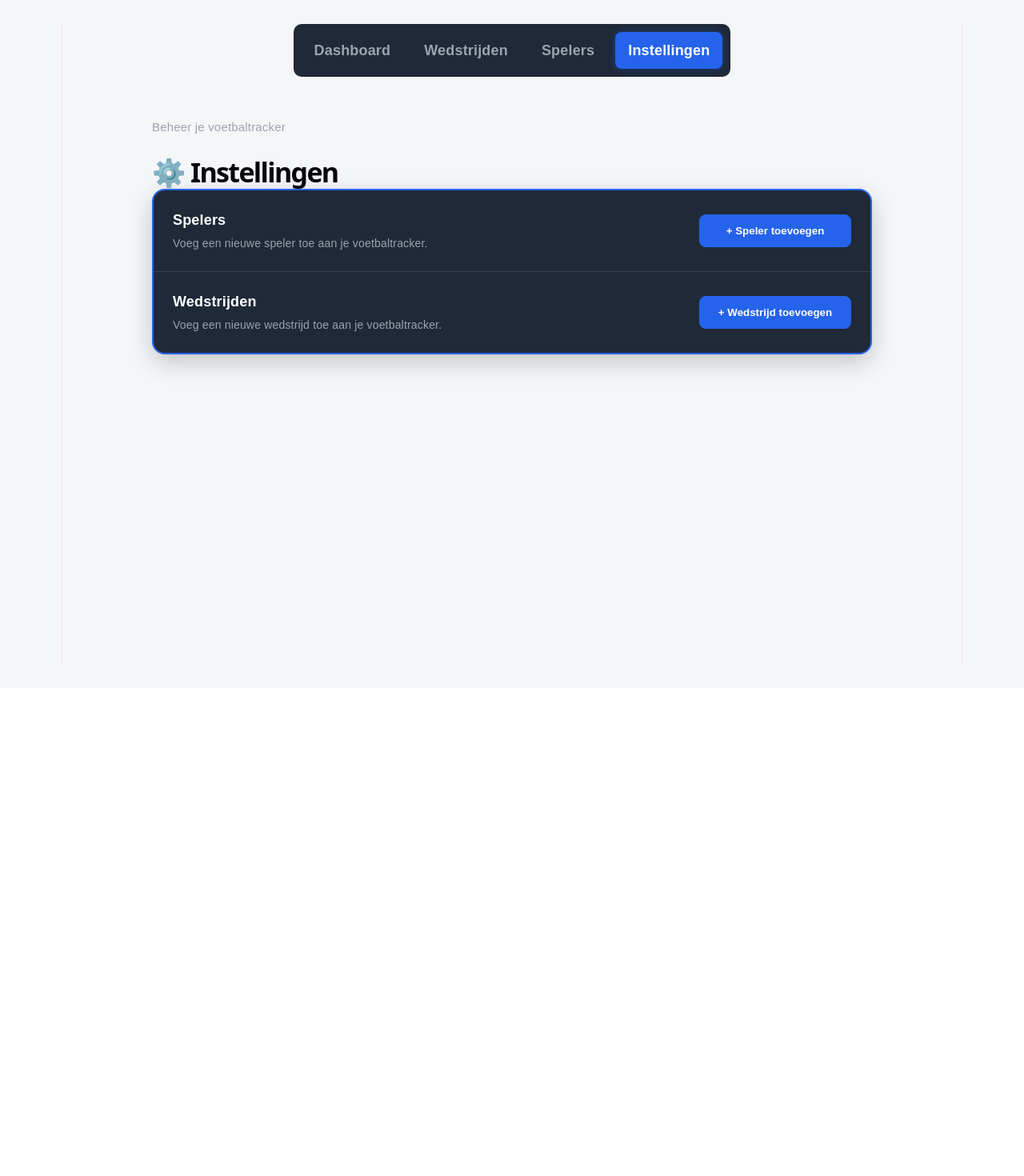
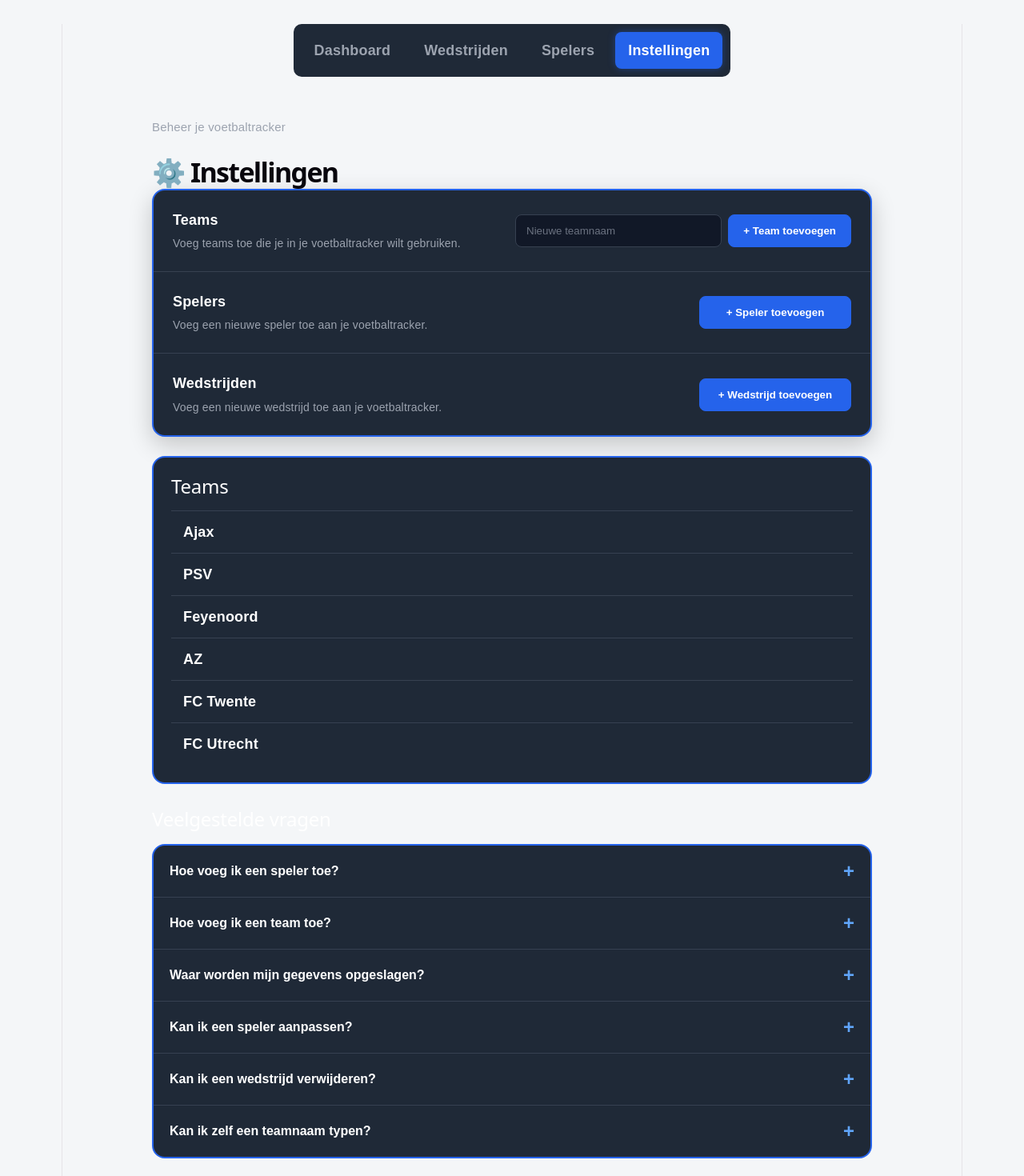
Before and after one commit to Ryan050409/simpel-design, a React (Vite) app: page /instellingen in a window 1280 px wide. Shown: the top 1470 px of the page at 80% size. Before the commit the page ends 860 px from the top, so only its background shows below. Built offline with nearby package versions, Linux system fonts and the light colour scheme.

Commit message:
meerdere functies toegevoegd aan instellingenpagina

```diff
--- a/src/App.css
+++ b/src/App.css
@@ -706,3 +706,145 @@ nav a.active {
         font-size: 13px;
     }
 }
+.team-setting-form {
+    display: grid;
+    grid-template-columns: minmax(180px, 1fr) auto;
+    gap: 8px;
+    flex-shrink: 0;
+    width: 420px;
+}
+
+.team-setting-form input {
+    width: 100%;
+    margin: 0;
+    padding: 11px 13px;
+    border: 1px solid #374151;
+    border-radius: 8px;
+    background: #111827;
+    color: white;
+    outline: none;
+}
+
+.team-setting-form input::placeholder {
+    color: #6b7280;
+}
+
+.team-setting-form input:focus {
+    border-color: #2563eb;
+}
+
+.team-setting-form button {
+    min-width: 150px;
+}
+
+.team-warning {
+    grid-column: 1 / -1;
+    color: #ef4444 !important;
+}
+
+.teams-list {
+    margin-top: 24px;
+    padding: 22px;
+    background: #1f2937;
+    border: 2px solid #2563eb;
+    border-radius: 16px;
+}
+
+.teams-list h2 {
+    margin: 0 0 16px;
+    color: white;
+}
+
+.team-item {
+    display: flex;
+    align-items: center;
+    padding: 13px 15px;
+    border-top: 1px solid #374151;
+    color: white;
+    font-weight: 600;
+}
+
+@media (max-width: 700px) {
+    .team-setting-form {
+        grid-template-columns: 1fr;
+        width: 100%;
+    }
+
+    .team-setting-form button {
+        width: 100%;
+    }
+}
+.faq-section {
+    margin-top: 30px;
+}
+
+.faq-section h2 {
+    margin: 0 0 16px;
+    color: white;
+    font-size: 24px;
+}
+
+.faq-list {
+    overflow: hidden;
+    background: #1f2937;
+    border: 2px solid #2563eb;
+    border-radius: 16px;
+}
+
+.faq-item {
+    border-bottom: 1px solid #374151;
+}
+
+.faq-item:last-child {
+    border-bottom: none;
+}
+
+.faq-question {
+    display: flex;
+    align-items: center;
+    justify-content: space-between;
+    gap: 20px;
+    width: 100%;
+    margin: 0;
+    padding: 18px 20px;
+    border: none;
+    border-radius: 0;
+    background: transparent;
+    color: white;
+    text-align: left;
+    font-size: 16px;
+    font-weight: 600;
+    cursor: pointer;
+}
+
+.faq-question:hover {
+    background: #263449;
+}
+
+.faq-question span:last-child {
+    flex-shrink: 0;
+    color: #60a5fa;
+    font-size: 24px;
+}
+
+.faq-answer {
+    padding: 0 20px 18px;
+    color: #9ca3af;
+    font-size: 14px;
+    line-height: 1.6;
+}
+
+@media (max-width: 700px) {
+    .faq-section h2 {
+        font-size: 21px;
+    }
+
+    .faq-question {
+        padding: 16px;
+        font-size: 15px;
+    }
+
+    .faq-answer {
+        padding: 0 16px 16px;
+    }
+}
--- a/src/App.tsx
+++ b/src/App.tsx
@@ -31,6 +31,11 @@ export type Match = {
   homeGoals: number;
   awayGoals: number;
   date: string;
+};
+
+export type Team = {
+  id: number;
+  name: string;
 };
 
 function App() {
@@ -85,6 +90,42 @@ function App() {
     }
   );
 
+  const [teams, setTeams] = useState<Team[]>(
+    () => {
+      const savedTeams =
+        localStorage.getItem("teams");
+
+      return savedTeams
+        ? JSON.parse(savedTeams)
+        : [
+            {
+              id: 1,
+              name: "Ajax"
+            },
+            {
+              id: 2,
+              name: "PSV"
+            },
+            {
+              id: 3,
+              name: "Feyenoord"
+            },
+            {
+              id: 4,
+              name: "AZ"
+            },
+            {
+              id: 5,
+              name: "FC Twente"
+            },
+            {
+              id: 6,
+              name: "FC Utrecht"
+            }
+          ];
+    }
+  );
+
   useEffect(() => {
     localStorage.setItem(
       "players",
@@ -98,6 +139,13 @@ function App() {
       JSON.stringify(matches)
     );
   }, [matches]);
+
+  useEffect(() => {
+    localStorage.setItem(
+      "teams",
+      JSON.stringify(teams)
+    );
+  }, [teams]);
 
   return (
     <BrowserRouter>
@@ -113,6 +161,7 @@ function App() {
         <NavLink to="/spelers">
           Spelers
         </NavLink>
+
         <NavLink to="/instellingen">
           Instellingen
         </NavLink>
@@ -150,19 +199,19 @@ function App() {
             />
           }
         />
+
         <Route
           path="/instellingen"
           element={
             <SettingsPage
-      matches={matches}
               setMatches={setMatches}
-      playerList={playerList}
               setPlayerList={setPlayerList}
+              teams={teams}
+              setTeams={setTeams}
             />
           }
         />
       </Routes>
-
     </BrowserRouter>
   );
 }
--- a/src/SettingsPage.tsx
+++ b/src/SettingsPage.tsx
@@ -1,7 +1,6 @@
 import { useState } from "react";
 import type { Dispatch, SetStateAction } from "react";
 import PlayerForm from "./PlayerForm.tsx";
-import MatchForm from "./MatchForm.tsx";
 
 type Player = {
     name: string;
@@ -23,31 +22,67 @@ type Match = {
     date: string;
 };
 
+type Team = {
+    id: number;
+    name: string;
+};
+
 type SettingsPageProps = {
-    matches: Match[];
     setMatches: Dispatch<SetStateAction<Match[]>>;
-    playerList: Player[];
     setPlayerList: Dispatch<SetStateAction<Player[]>>;
+    teams: Team[];
+    setTeams: Dispatch<SetStateAction<Team[]>>;
 };
 
 function SettingsPage({
-    matches,
-    setMatches,
-    playerList,
-    setPlayerList
+    setPlayerList,
+    teams,
+    setTeams
 }: SettingsPageProps) {
     const [showPlayerPopup, setShowPlayerPopup] =
-        useState(false);
-
-    const [showMatchPopup, setShowMatchPopup] =
         useState(false);
 
     const [editingPlayer, setEditingPlayer] =
         useState<Player | null>(null);
 
-    const [editingMatch, setEditingMatch] =
-        useState<Match | null>(null);
+    const [newTeam, setNewTeam] = useState("");
 
+    const [teamWarning, setTeamWarning] =
+        useState("");
+    const [openQuestion, setOpenQuestion] = useState<number | null>(null);
+
+const faqs = [
+    {
+        question: "Hoe voeg ik een speler toe?",
+        answer:
+            "Ga naar Instellingen en klik bij Spelers op '+ Speler toevoegen'. Vul de gegevens in en sla de speler op."
+    },
+    {
+        question: "Hoe voeg ik een team toe?",
+        answer:
+            "Ga naar Instellingen en gebruik het onderdeel Teams. Vul de naam van het team in en klik op '+ Team toevoegen'."
+    },
+    {
+        question: "Waar worden mijn gegevens opgeslagen?",
+        answer:
+            "Je gegevens worden lokaal in je browser opgeslagen. Daardoor blijven je spelers, wedstrijden en teams bewaard wanneer je de pagina opnieuw opent."
+    },
+    {
+        question: "Kan ik een speler aanpassen?",
+        answer:
+            "Ja. Ga naar Spelers en klik bij de gewenste speler op 'Bewerken'."
+    },
+    {
+        question: "Kan ik een wedstrijd verwijderen?",
+        answer:
+            "Ja. Ga naar Wedstrijden en klik bij de gewenste wedstrijd op 'Verwijderen'."
+    },
+    {
+        question: "Kan ik zelf een teamnaam typen?",
+        answer:
+            "Ja. Bij het toevoegen van spelers en wedstrijden kun je een bestaand team kiezen of zelf een teamnaam invoeren."
+    }
+];
     function openPlayerPopup() {
         setEditingPlayer(null);
         setShowPlayerPopup(true);
@@ -58,14 +93,39 @@ function SettingsPage({
         setShowPlayerPopup(false);
     }
 
-    function openMatchPopup() {
-        setEditingMatch(null);
-        setShowMatchPopup(true);
-    }
+    function addTeam() {
+        const teamName = newTeam.trim();
 
-    function closeMatchPopup() {
-        setEditingMatch(null);
-        setShowMatchPopup(false);
+        if (teamName === "") {
+            setTeamWarning(
+                "Vul een teamnaam in."
+            );
+            return;
+        }
+
+        const teamExists = teams.some(
+            (team) =>
+                team.name.toLowerCase() ===
+                teamName.toLowerCase()
+        );
+
+        if (teamExists) {
+            setTeamWarning(
+                "Dit team bestaat al."
+            );
+            return;
+        }
+
+        setTeams((currentTeams) => [
+            ...currentTeams,
+            {
+                id: Date.now(),
+                name: teamName
+            }
+        ]);
+
+        setNewTeam("");
+        setTeamWarning("");
     }
 
     return (
@@ -73,6 +133,47 @@ function SettingsPage({
             <h1>⚙️ Instellingen</h1>
 
             <div className="settings-list">
+                <div className="setting-row">
+                    <div>
+                        <strong>Teams</strong>
+
+                        <small>
+                            Voeg teams toe die je in je
+                            voetbaltracker wilt gebruiken.
+                        </small>
+                    </div>
+
+                    <div className="team-setting-form">
+                        <input
+                            type="text"
+                            placeholder="Nieuwe teamnaam"
+                            value={newTeam}
+                            onChange={(e) => {
+                                setNewTeam(e.target.value);
+                                setTeamWarning("");
+                            }}
+                            onKeyDown={(e) => {
+                                if (e.key === "Enter") {
+                                    addTeam();
+                                }
+                            }}
+                        />
+
+                        <button
+                            type="button"
+                            onClick={addTeam}
+                        >
+                            + Team toevoegen
+                        </button>
+
+                        {teamWarning && (
+                            <small className="team-warning">
+                                {teamWarning}
+                            </small>
+                        )}
+                    </div>
+                </div>
+
                 <div className="setting-row">
                     <div>
                         <strong>Spelers</strong>
@@ -101,13 +202,23 @@ function SettingsPage({
                         </small>
                     </div>
 
-                    <button
-                        type="button"
-                        onClick={openMatchPopup}
-                    >
+                    <button type="button">
                         + Wedstrijd toevoegen
                     </button>
                 </div>
+            </div>
+
+            <div className="teams-list">
+                <h2>Teams</h2>
+
+                {teams.map((team) => (
+                    <div
+                        className="team-item"
+                        key={team.id}
+                    >
+                        <span>{team.name}</span>
+                    </div>
+                ))}
             </div>
 
             {showPlayerPopup && (
@@ -118,15 +229,37 @@ function SettingsPage({
                     closeModal={closePlayerPopup}
                 />
             )}
+            <div className="faq-section">
+    <h2>Veelgestelde vragen</h2>
 
-            {showMatchPopup && (
-                <MatchForm
-                    editingMatch={editingMatch}
-                    setEditingMatch={setEditingMatch}
-                    setMatches={setMatches}
-                    closeModal={closeMatchPopup}
-                />
-            )}
+    <div className="faq-list">
+        {faqs.map((faq, index) => (
+            <div className="faq-item" key={faq.question}>
+                <button
+                    type="button"
+                    className="faq-question"
+                    onClick={() =>
+                        setOpenQuestion(
+                            openQuestion === index ? null : index
+                        )
+                    }
+                >
+                    <span>{faq.question}</span>
+
+                    <span>
+                        {openQuestion === index ? "−" : "+"}
+                    </span>
+                </button>
+
+                {openQuestion === index && (
+                    <div className="faq-answer">
+                        {faq.answer}
+                    </div>
+                )}
+            </div>
+        ))}
+    </div>
+</div>
         </div>
     );
 }
```
Lines whose indentation alone changed are shown as unchanged.
